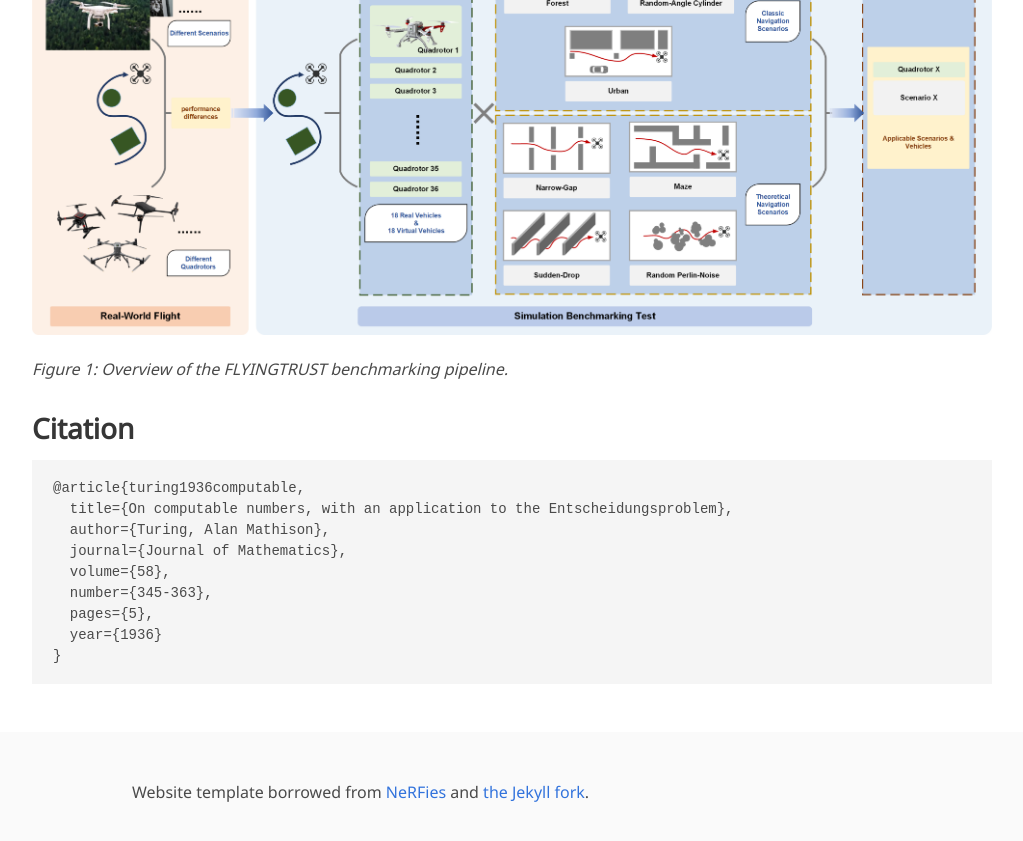
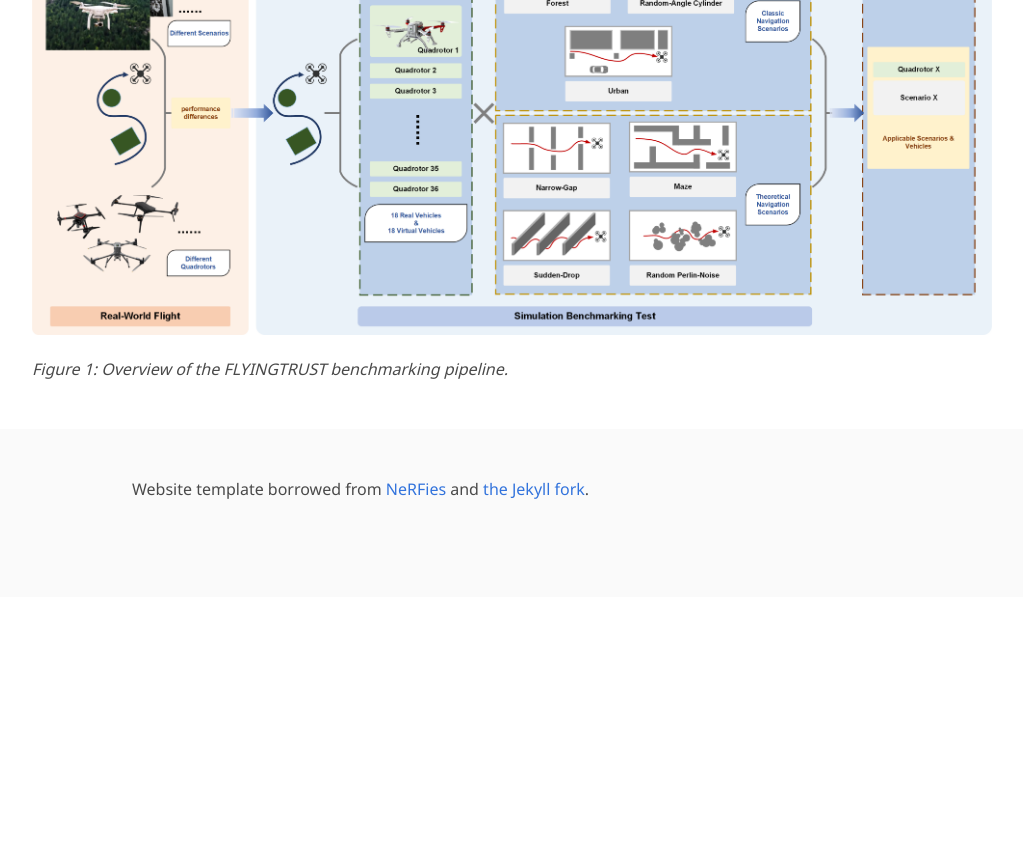
Before and after one commit to FLYINGTRUST/FLYINGTRUST.github.io, a Jekyll site: the page built from index.md, in a window 1280 px wide and 900 px high, scrolled down 1086 px. Shown: the top 841 px of the window, without its empty margins (128-1151 px from the left). Built offline with Jekyll 4.4.1, drawn with Linux system fonts in a browser that asks for light colours; some web fonts are replaced; after the commit the page ends 1683 px from its top, so only the background shows below that.

Commit message:
test5 commit

````diff
--- a/index.md
+++ b/index.md
@@ -59,7 +59,7 @@ He used the concept of a universal Turing machine to prove that the set of compu
 ## Significance
 Turing's paper laid the foundation for the theory of computation and had a profound impact on the development of computer science. The Turing machine became a fundamental concept in theoretical computer science, serving as a theoretical model for studying the limits and capabilities of computation. Turing's work also influenced the development of programming languages, algorithms, and the design of modern computers. -->
 
-## Citation
+<!-- ## Citation
 ```
 @article{turing1936computable,
   title={On computable numbers, with an application to the Entscheidungsproblem},
@@ -70,4 +70,4 @@ Turing's paper laid the foundation for the theory of computation and had a profo
   pages={5},
   year={1936}
 }
-```
+``` -->
````
